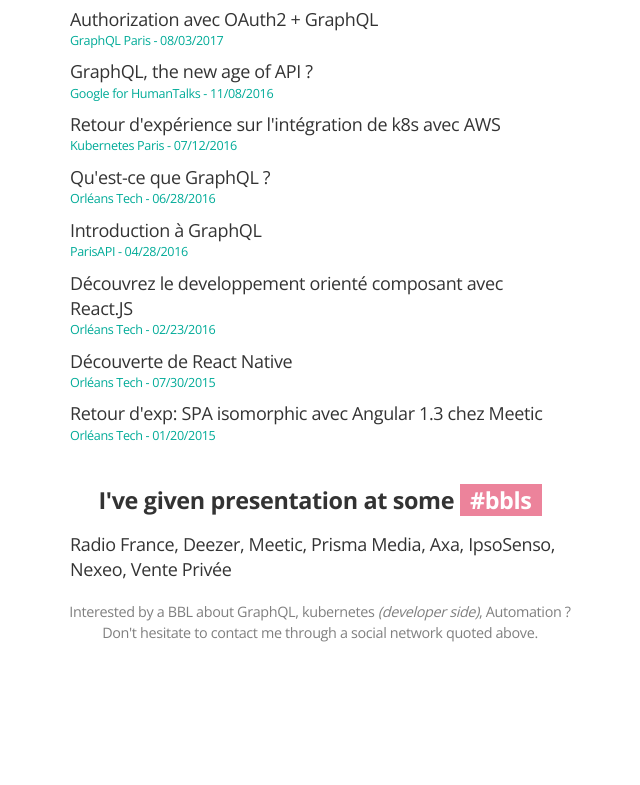
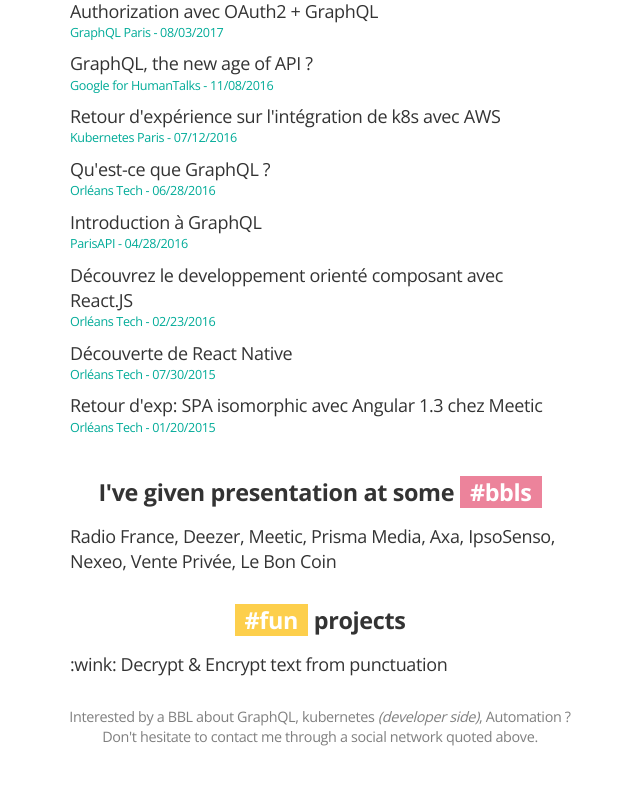
Before and after one commit to tsunammis/tsunammis.github.io, a website: page src/index.html in a window 1280 px wide. Shown: the part 910-1695 px from the top of the page, without its empty margins (320-960 px from the left). Before the commit the page ends 1598 px from the top, so only its background shows below. Drawn offline with nearby package versions, Linux system fonts and the light colour scheme.

Commit message:
:hushed: update design + sitemap.xml

```diff
--- a/src/index.html
+++ b/src/index.html
@@ -7,8 +7,23 @@
   <meta name="description" content="Software engineer at Dailymotion, passionate about travels, sports and hight tech.">
   <meta http-equiv="X-UA-Compatible" content="IE=edge,chrome=1">
   <link href="https://fonts.googleapis.com/css?family=Open+Sans:400,600,700" rel="stylesheet">
+  <link rel="stylesheet" href="normalize.css">
   <link rel="stylesheet" href="style.css">
   <meta name="viewport" content="width=device-width, initial-scale=1, maximum-scale=1, user-scalable=no">
+  <meta name="twitter:card" content="summary">
+  <meta name="twitter:url" content="https://stan.life/">
+  <meta name="twitter:image" content="https://stan.life/stan-chollet-social.jpg">
+  <meta name="twitter:title" content="Software engineer, speaker, tech lover - Stan Chollet">
+  <meta name="twitter:description" content="Software engineer at Dailymotion, passionate about travels, sports and hight tech.">
+  <meta name="twitter:site" content="@tsunammis">
+  <meta name="twitter:creator" content="@tsunammis">
+  <meta property="og:title" content="Software engineer, speaker, tech lover - Stan Chollet">
+  <meta property="og:url" content="https://stan.life">
+  <meta property="og:locale" content="en_US">
+  <meta property="og:site_name" content="stan.life">
+  <meta property="og:description" content="Software engineer at Dailymotion, passionate about travels, sports and hight tech.">
+  <meta property="og:image" content="https://stan.life/stan-chollet-social.jpg">
+  <meta property="og:type" content="website">
   <!-- Google Tag Manager -->
   <script>(function(w,d,s,l,i){w[l]=w[l]||[];w[l].push({'gtm.start':
   new Date().getTime(),event:'gtm.js'});var f=d.getElementsByTagName(s)[0],
@@ -135,6 +150,11 @@
     <li>IpsoSenso</li>
     <li>Nexeo</li>
     <li>Vente Privée</li>
+    <li>Le Bon Coin</li>
+  </ul>
+  <h2><span class="hashtag hashtag-fun">#fun</span> projects</h2>
+  <ul class="fun-container">
+    <li><a href="/wink/">:wink: Decrypt & Encrypt text from punctuation</a></li>
   </ul>
   <p class="ad">
     Interested by a BBL about GraphQL, kubernetes <i>(developer side)</i>, Automation ?<br />
--- a/src/sitemap.xml
+++ b/src/sitemap.xml
@@ -7,4 +7,7 @@
        <image:loc>https://stan.life/stan-chollet.jpg</image:loc>
     </image:image>
   </url>
+  <url>
+    <loc>https://stan.life/wink/</loc>
+  </url>
 </urlset>
--- a/src/style.less
+++ b/src/style.less
@@ -54,6 +54,10 @@
 
   &.hashtag-confs {
     background-color: rgba(3, 169, 244, 0.7);
+  }
+
+  &.hashtag-fun {
+    background-color: rgba(253, 187, 0, 0.70);
   }
 }
 
@@ -209,6 +213,19 @@
   }
 }
 
+.fun-container {
+  text-align: left;
+  list-style: none;
+  list-style-image: none;
+  margin: 0 15px;
+  display: block;
+  padding: 0;
+
+  li {
+    margin-bottom: 10px;
+  }
+}
+
 .ad {
   padding-top: 20px;
   padding-bottom: 15px;
@@ -230,6 +247,11 @@
   }
 
   .bbls-container {
+    max-width: 500px;
+    margin: 0 auto;
+  }
+
+  .fun-container {
     max-width: 500px;
     margin: 0 auto;
   }
```
Also changed, not shown: src/normalize.css (added), src/style.css.
